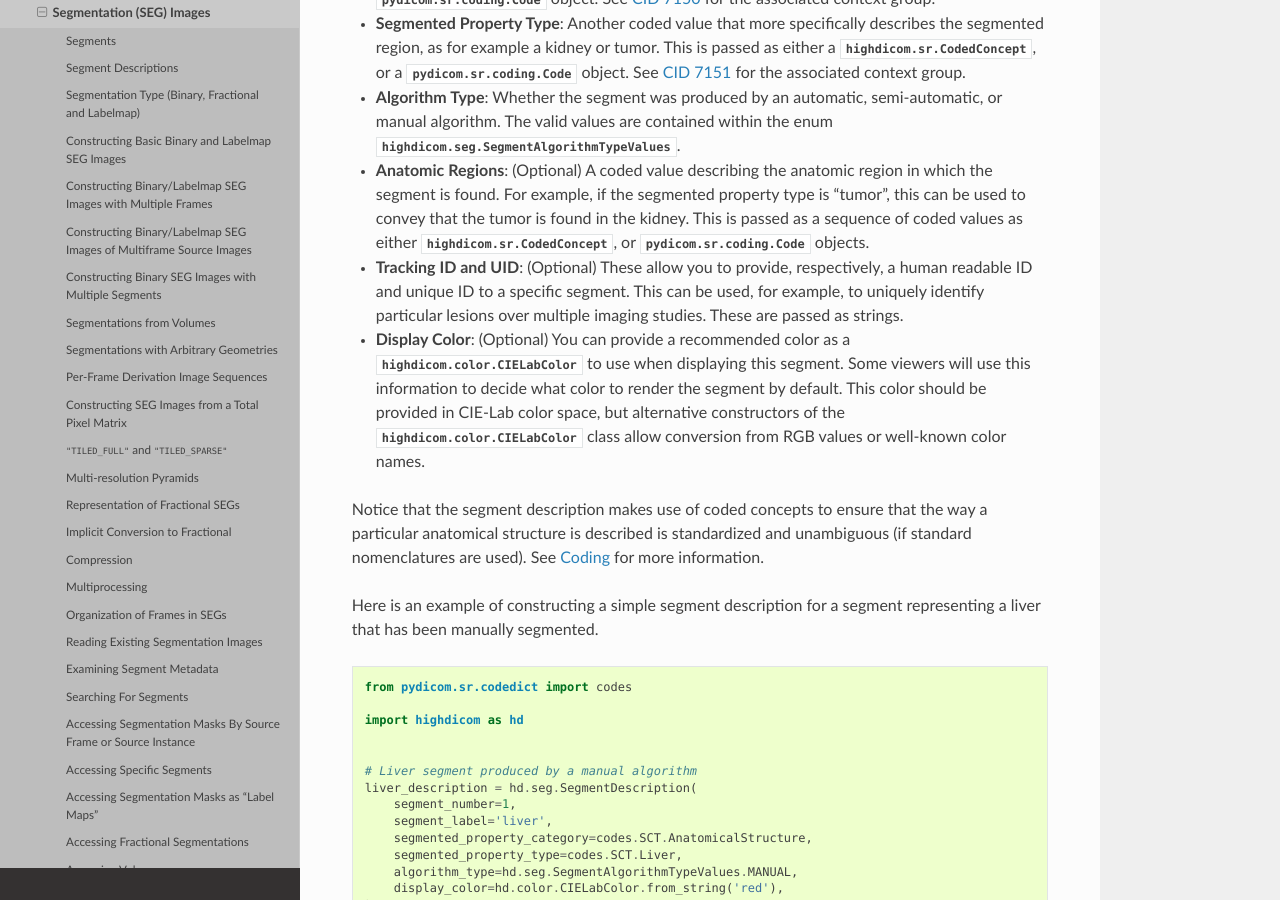
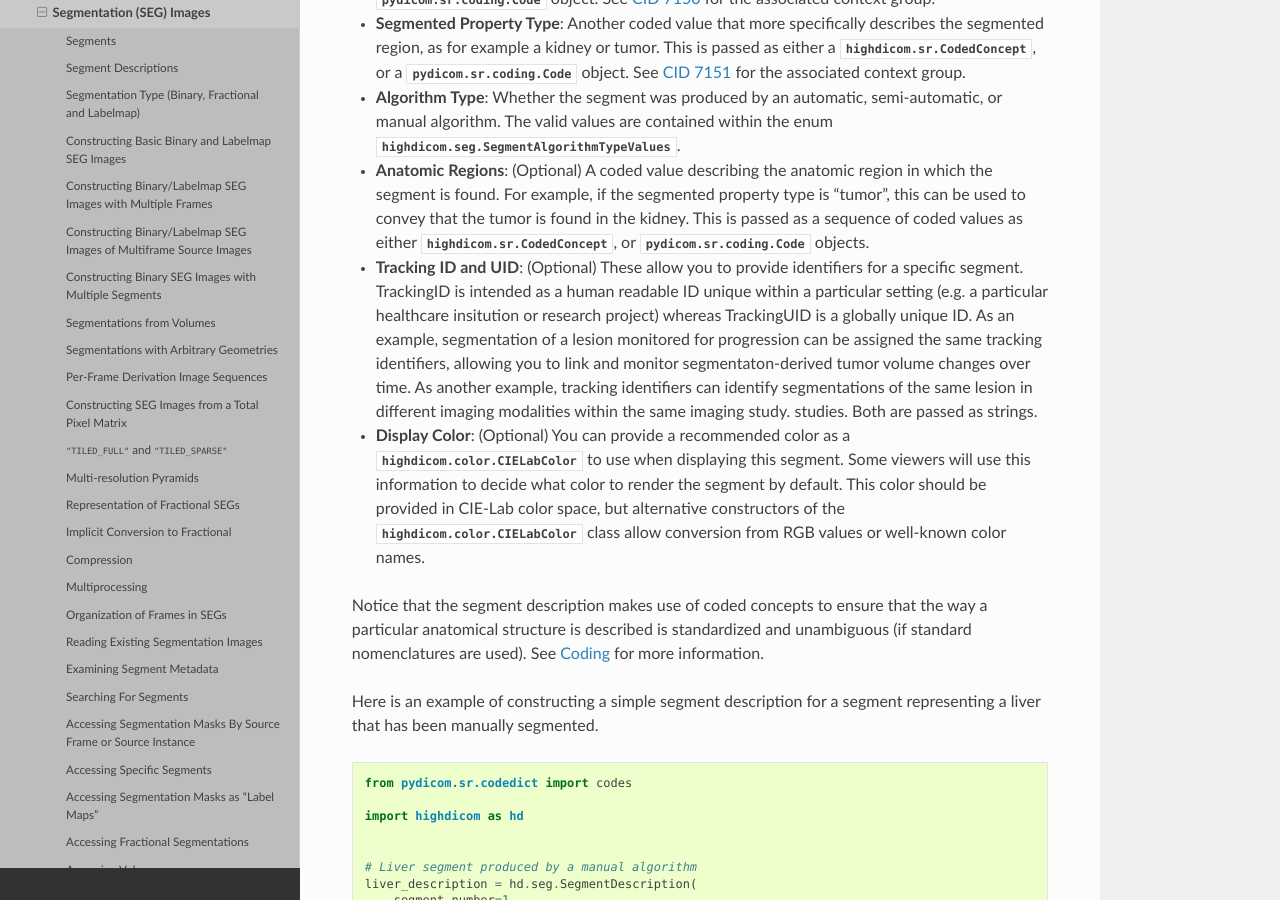
Before and after one commit to ImagingDataCommons/highdicom, a Sphinx documentation site: the page built from docs/seg.rst, in a window 1280 px wide and 900 px high, scrolled down 1225 px. Built offline with Sphinx 7.4.7 and the Read the Docs theme 3.1.0, drawn with Linux system fonts in a browser that asks for light colours.

Commit message:
Improve user guide description of tracking ID and UID

```diff
--- a/docs/seg.rst
+++ b/docs/seg.rst
@@ -75,10 +75,15 @@
   This is passed as a sequence of coded values as either
   :class:`highdicom.sr.CodedConcept`, or :class:`pydicom.sr.coding.Code`
   objects.
-- **Tracking ID and UID**: (Optional) These allow you to provide, respectively,
-  a human readable ID and unique ID to a specific segment. This can be used,
-  for example, to uniquely identify particular lesions over multiple imaging
-  studies. These are passed as strings.
+- **Tracking ID and UID**: (Optional) These allow you to provide identifiers
+  for a specific segment. TrackingID is intended as a human readable ID unique
+  within a particular setting (e.g. a particular healthcare insitution or
+  research project) whereas TrackingUID is a globally unique ID. As an example,
+  segmentation of a lesion monitored for progression can be assigned the same
+  tracking identifiers, allowing you to link and monitor segmentaton-derived
+  tumor volume changes over time. As another example, tracking identifiers can
+  identify segmentations of the same lesion in different imaging modalities
+  within the same imaging study. studies. Both are passed as strings.
 - **Display Color**: (Optional) You can provide a recommended color as a
   :class:`highdicom.color.CIELabColor` to use when displaying this segment.
   Some viewers will use this information to decide what color to render the
```
